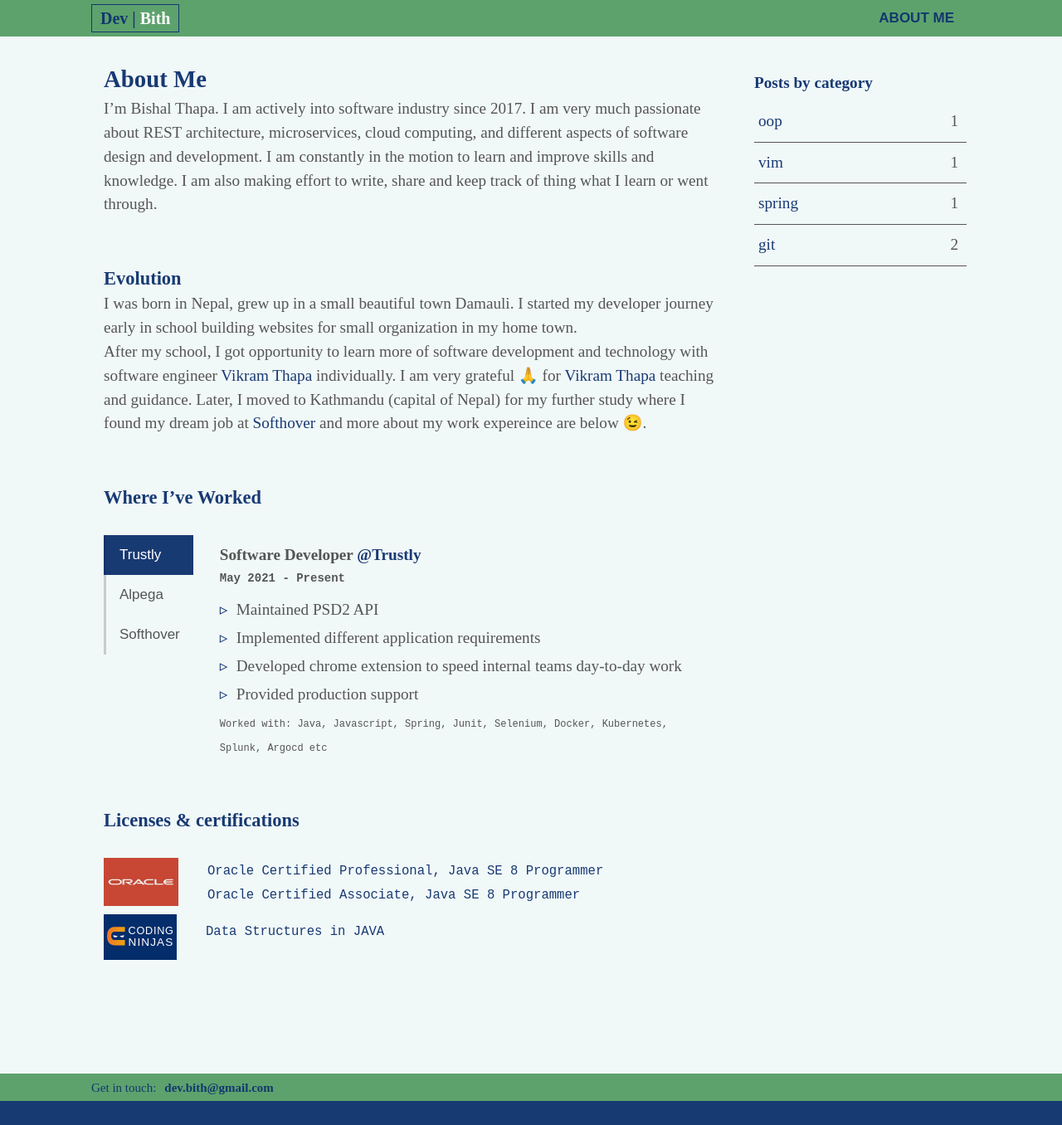
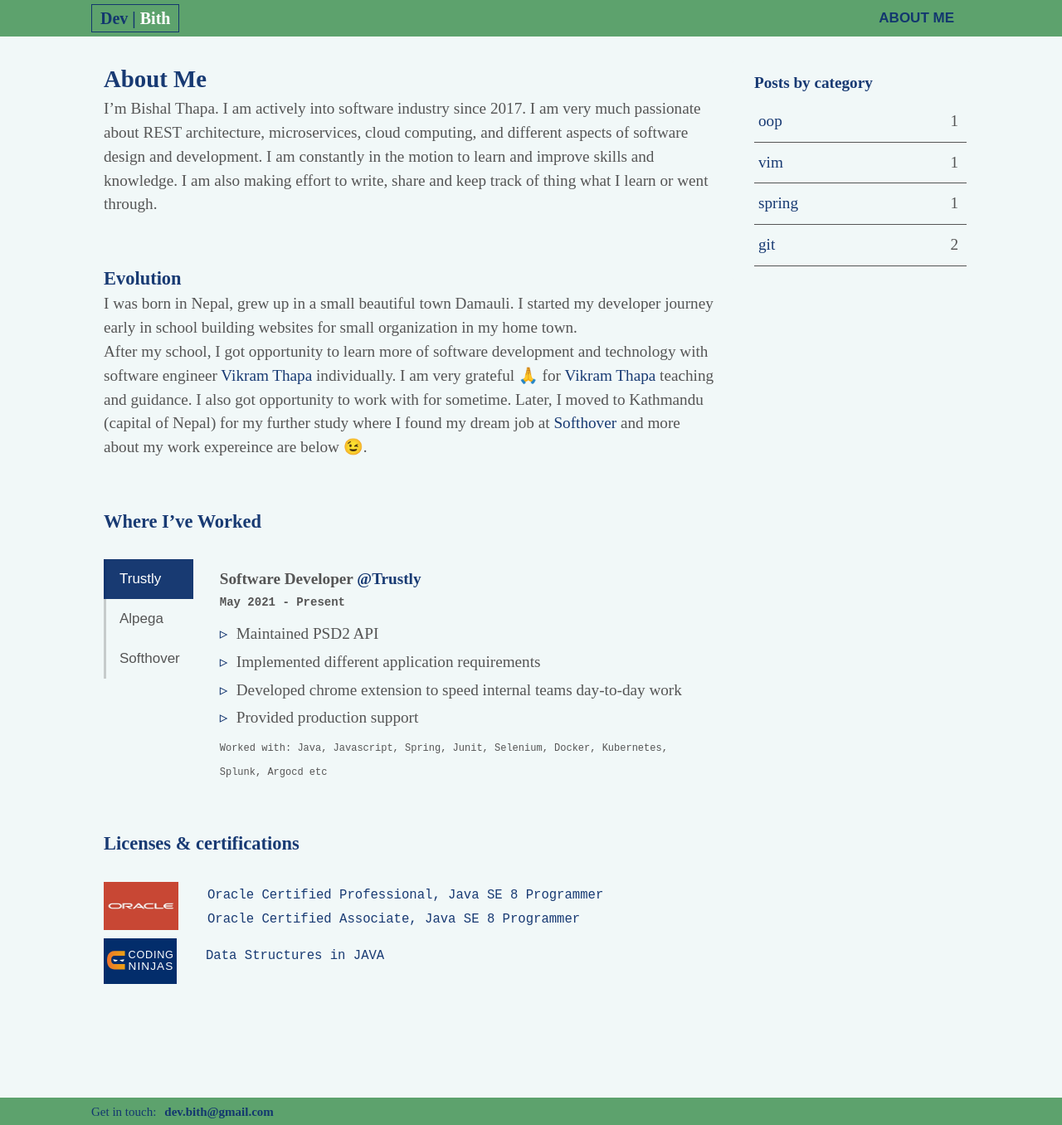
Before and after one commit to bishalthapa-x/bishalthapax.github.io, a Jekyll site: the page built from about.md, in a window 1280 px wide. Shown: the whole page at 83% size. Built offline with Jekyll 4.4.1, drawn with Linux system fonts in a browser that asks for light colours; before the commit the page ends 1327 px from its top, so only the background shows below that.

Commit message:
Update about.md

```diff
--- a/about.md
+++ b/about.md
@@ -14,7 +14,7 @@
 
 After my school, I got opportunity to learn more of software development and technology with
 software engineer [Vikram Thapa](https://www.linkedin.com/in/vikram-thapa-87677a191/) individually. I am very grateful 🙏
-for [Vikram Thapa](https://www.linkedin.com/in/vikram-thapa-87677a191/) teaching and guidance. Later, I moved to Kathmandu (capital of Nepal) for my further study where I found my dream job at <a href="https://www.linkedin.com/company/softhover/about/">Softhover</a> and more about my work expereince are below 😉.
+for [Vikram Thapa](https://www.linkedin.com/in/vikram-thapa-87677a191/) teaching and guidance. I also got opportunity to work with for sometime. Later, I moved to Kathmandu (capital of Nepal) for my further study where I found my dream job at <a href="https://www.linkedin.com/company/softhover/about/">Softhover</a> and more about my work expereince are below 😉.
 <br /><br /><br />
 
 ### Where I’ve Worked
```
